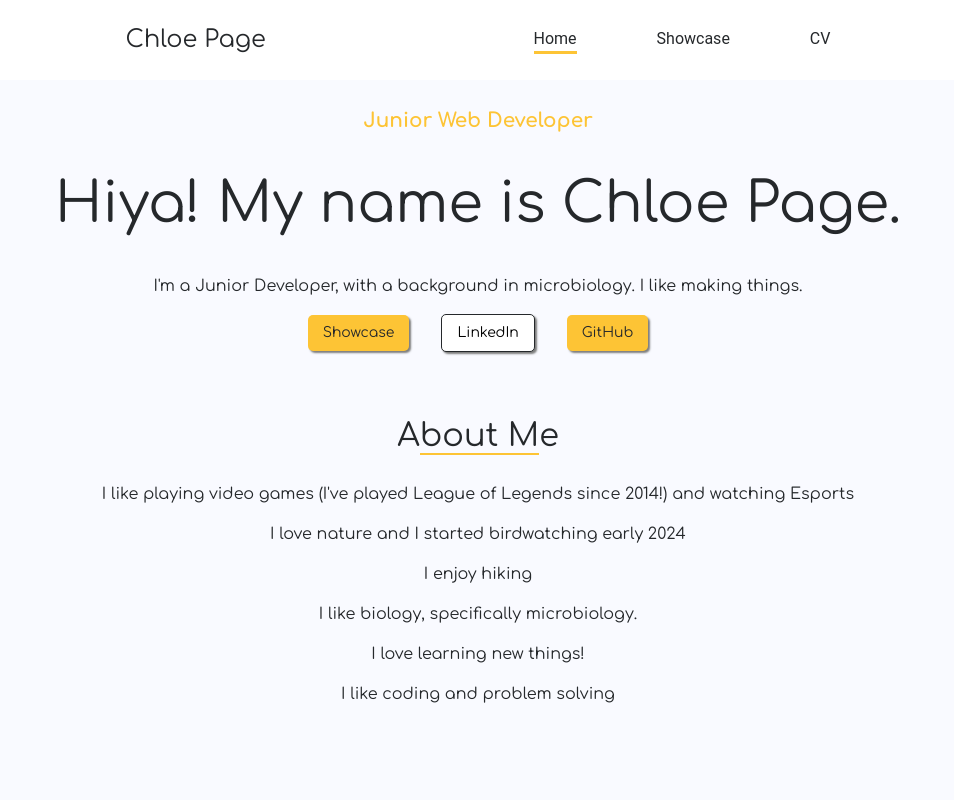
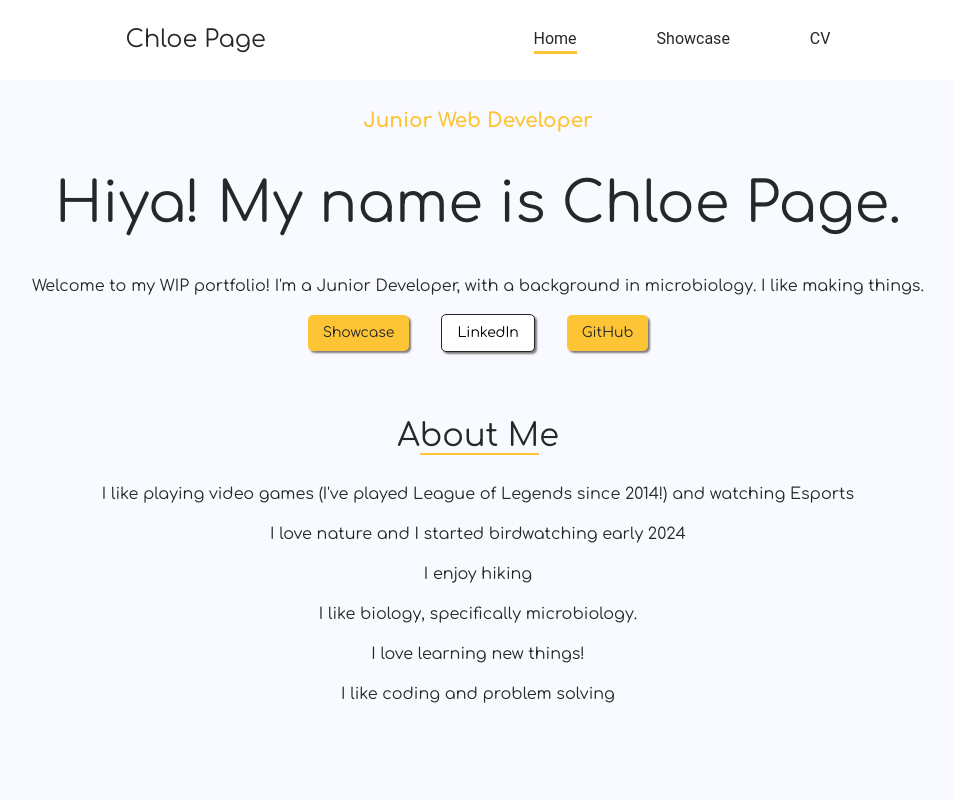
Before and after one commit to ChloeSAPage/portfolio, a React (Vite) app: page / in a window 1280 px wide. Shown: the top 800 px of the page, without its empty margins (162-1116 px from the left). Built offline with nearby package versions, Linux system fonts and the light colour scheme.

Commit message:
Update Home.jsx

```diff
--- a/src/components/views/Home/Home.jsx
+++ b/src/components/views/Home/Home.jsx
@@ -23,6 +23,7 @@ function Home() {
             <h4 className={styles.tagline}>Junior Web Developer</h4>
             <h1 className={styles.heading}>Hiya! My name is Chloe Page.</h1>
             <p>
+                Welcome to my WIP portfolio!
                 I'm a Junior Developer, with a background in microbiology. I
                 like making things.
             </p>
```
